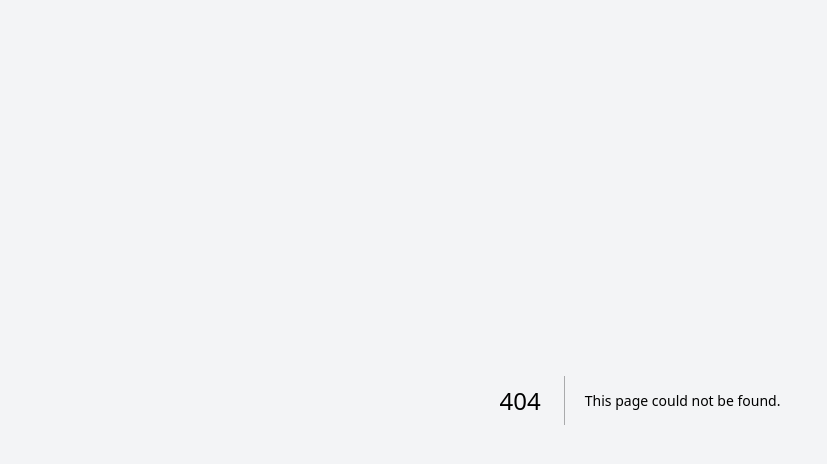
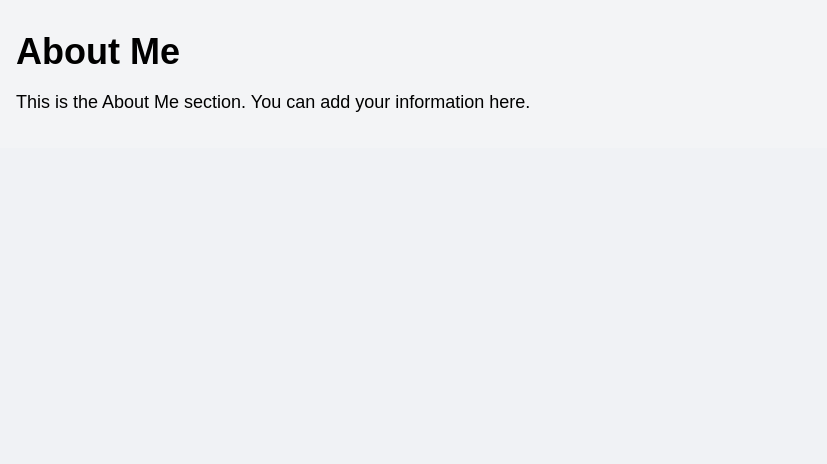
Before and after one commit to SugamM123/realroutereviews, a Next.js app: page /about in a window 1280 px wide. Before the commit this address had no page. Shown: the top 464 px of the page, without its empty margins (0-827 px from the left). Built offline with nearby package versions, Linux system fonts and the light colour scheme.

Commit message:
set up abt me section

```diff
--- /dev/null
+++ b/src/app/about/page.jsx
@@ -0,0 +1,10 @@
+export default function About() {
+    return (
+      <div className="container mx-auto px-4 py-8">
+        <h1 className="text-4xl font-bold mb-4">About Me</h1>
+        <p className="text-lg">
+          This is the About Me section. You can add your information here.
+        </p>
+      </div>
+    )
+  }
--- a/src/components/SearchInterface.jsx
+++ b/src/components/SearchInterface.jsx
@@ -2,6 +2,7 @@
 
 import { Input } from "@/components/ui/input"
 import Image from "next/image"
+import Link from "next/link"
 import { useState } from "react"
 import { useRouter } from "next/navigation"
 
@@ -39,13 +40,15 @@ export function SearchInterface() {
       <h2 className="text-lg text-center mb-4 mt-40">Meet the Dev</h2>
 
       <div className="flex justify-center mt-4">
+        <Link href="/about">
           <Image
             src="/dev.png"
             alt="Meet the Dev"
             width={150}
             height={150}
-          className="rounded-full"
+            className="rounded-full cursor-pointer"
           />
+        </Link>
       </div>
     </div>
   )
```
Lines whose indentation alone changed are shown as unchanged.
